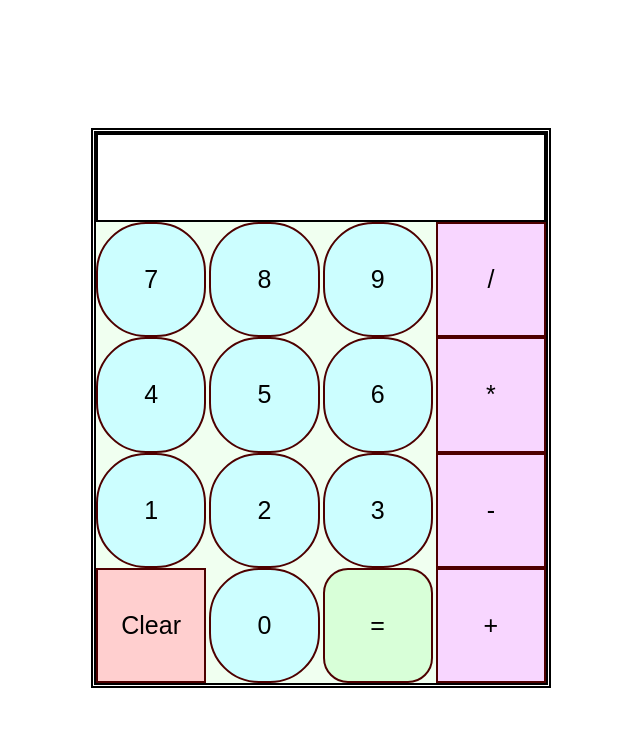
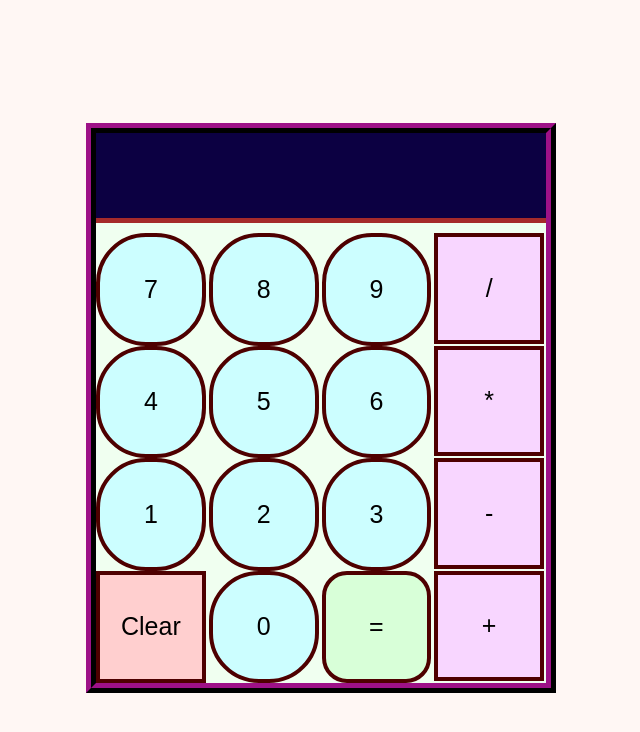
Before and after one commit to Keyluce/CODSOFT, a plain HTML site: page index.html in a window 1280 px wide. Shown: the whole page, without its empty margins (319-959 px from the left). Drawn offline with Linux system fonts and the light colour scheme.

Commit message:
Make changes to the look

```diff
--- a/code.js
+++ b/code.js
@@ -66,7 +66,7 @@ function symbolFunc() {
         number1 = arr2[0];
         number2 = arr2[1];
         console.log(`Two numbers are: ${number1}, ${number2}`);
-        let ans = (Math.round(operate(number1, operator, number2) * 10000)/10000);
+        let ans = (Math.round(operate(number1, operator, number2) * 1000000000)/1000000000);
         arr2 = [];
         arr2.push(ans);
         console.log(ans);
@@ -90,7 +90,7 @@ function equalFunc() {
         arr2.push(+string);
         number1 = arr2[0];
         number2 = arr2[1];
-        let ans = (Math.round(operate(number1, operator, number2) * 10000)/10000);
+        let ans = (Math.round(operate(number1, operator, number2) * 1000000000)/1000000000);
         arr2 = [];
         arr2.push(ans);
         console.log(ans);
--- a/stylesheet.css
+++ b/stylesheet.css
@@ -3,19 +3,21 @@ body{
     display: flex;
     justify-content: center;
     align-items: center;
+    background-color: rgb(255, 247, 244);
 
 }
 .container{
-    border: 5px double black;
+    border: 10px ridge rgb(74, 8, 63);
     height: 550px;
     width: 450px;
     display: flex;
     flex-direction: column;
+    background-color: honeydew;
 
 
 }
 .display{
-    border: 2px solid black;
+    border-bottom: 5px solid brown;
     height: 80px;
     display: flex;
     justify-content: end;
@@ -25,17 +27,21 @@ body{
     padding-bottom: 5px;
     font-weight: bold;
     font-size: 50px;
+    background-color: rgb(12, 0, 66);
+    color: white;
+    margin-bottom: 10px;
+
 
 
 }
 .button-row{
     flex: 1;
     display: flex;
-    background-color: honeydew;
+
     gap: 3px;
 }
 button{
-    border: 2px solid rgb(78, 0, 0);
+    border: 4px solid rgb(78, 0, 0);
     flex: 1;
     display: flex;
     justify-content: center;
@@ -50,6 +56,8 @@ button{
 .symbol{
     background-color: rgb(248, 214, 255);
     border-radius: 0px;
+    margin-right: 2px;
+    margin-bottom: 2px;
 }
 .equal{
     background-color: rgb(216, 255, 216);
```
